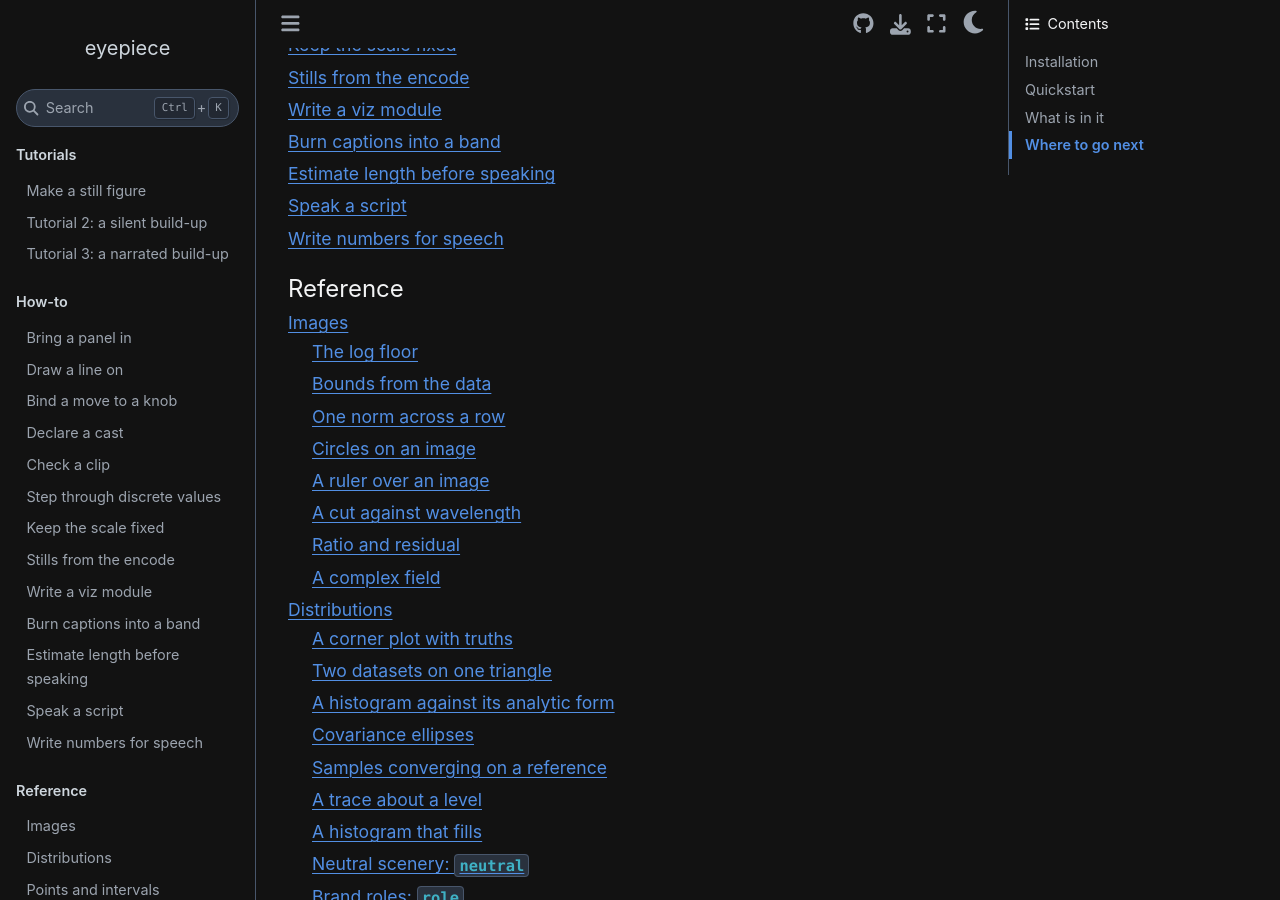
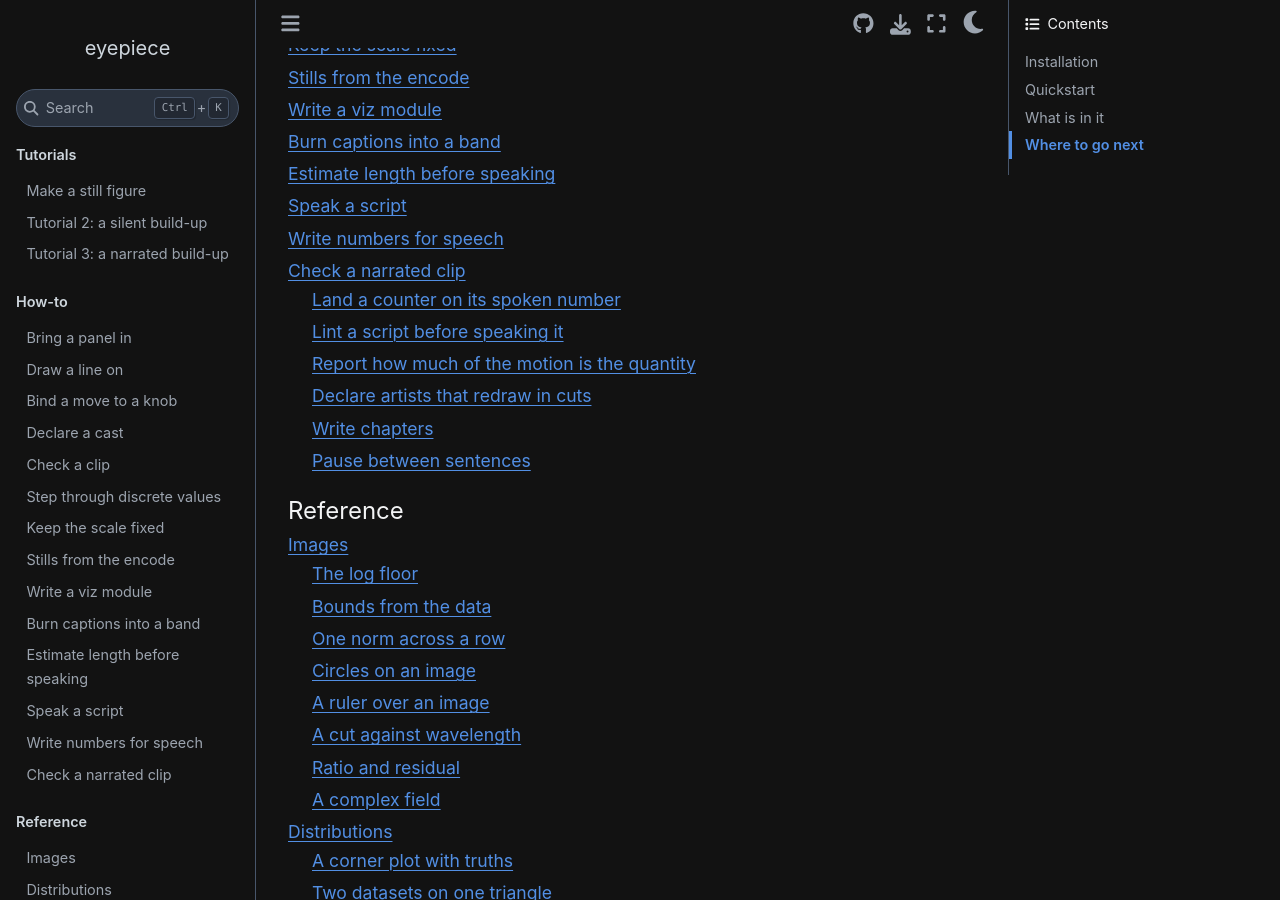
Before and after one commit to CoreySpohn/eyepiece, a Sphinx documentation site: the page built from docs/index.md, in a window 1280 px wide and 900 px high, scrolled down 5738 px. Built offline with Sphinx 7.4.7 and the Sphinx Book theme 1.1.4, drawn with Linux system fonts in a browser that asks for light colours; pages that are not in the unit, such as notebooks, are missing from menus; some of the changed lines change nothing that is shown.

Commit message:
docs: how-to for the narration and motion checks

````diff
--- /dev/null
+++ b/docs/how-to/check-narration-and-motion.md
@@ -0,0 +1,94 @@
+---
+jupytext:
+  text_representation:
+    extension: .md
+    format_name: myst
+    format_version: 0.13
+kernelspec:
+  display_name: Python 3
+  language: python
+  name: python3
+---
+
+# Check a narrated clip
+
+Each check below reports; none changes the clip. The examples are short and
+use the names exported by `eyepiece.narration` (as `nr`) and `eyepiece.testing`.
+
+## Land a counter on its spoken number
+
+`nr.check_number_sync` ties a number word of the narration to the readout that
+shows it. A number lands on or before its word. The values are the readout's
+shown value at each frame, as `(time_s, value)` pairs, and the span may run
+past the end of the line so a late counter is measured.
+
+```python
+faults = nr.check_number_sync(
+    narration,
+    [{"word_key": ("ratio", 3), "span": "count", "values": samples}],
+    plan=plan,
+)
+```
+
+A fault has the code `late-settle` (it names the lag in seconds) or
+`contradicts` (a final value that is not the spoken one, an overshoot, a
+count that backs up, or a readout that leaves the value after reaching it).
+With a plan the settle tolerance is floored at one frame.
+
+## Lint a script before speaking it
+
+`nr.lint_script` returns findings for a line with several sentences, a
+question after a statement, many numbers, or a number with no cue. It
+never changes the script.
+
+```python
+for fault in nr.lint_script(script):
+    print(fault.code, fault.key, fault.message)
+```
+
+To refuse a script with findings, pass `rules=True` to
+`nr.check_script_speech` or to `synthesize`. Both default to off, so a script
+written before the rules still synthesizes.
+
+## Report how much of the motion is the quantity
+
+`check_clip` takes the artists a knob drives and reports `motion_ink`, the
+share of changed pixels (0 to 1) that lie on them, or None when none are
+given. It is a number to read, never a fault.
+
+```python
+report = check_clip(fig, draw, plan, driven=[readout_text, needle])
+print(report.motion_ink)
+```
+
+## Declare artists that redraw in cuts
+
+A group of artists that redraws by design, such as exchangeable draws, is
+declared with `hops=`. Its cuts are excused; a rate above 8 draws per second
+is reported as `hop-rate`.
+
+```python
+motion_faults(fig, at, times, hops=[{"artists": [draws], "rate": 4.0}])
+```
+
+## Write chapters
+
+`nr.write_chapters` writes a WebVTT chapters file with one cue per beat, from
+the beat's start to its end, titled by the line key unless `titles` maps the
+key to a title. An empty title is refused.
+
+```python
+nr.write_chapters(narration, "out/chapters.vtt", titles={"open": "The problem"})
+```
+
+`write_captions(..., chapters=True)` writes the same file beside the captions.
+
+## Pause between sentences
+
+`Line(sentence_gap_s=0.4)` speaks the line a sentence at a time and joins the
+sentences with that much silence, each sentence cached on its own. The default
+(None) speaks the line whole, with the keys and output it always had.
+
+```python
+nr.Line("why", "It is faint. The star is bright.", sentence_gap_s=0.4)
+```
--- a/docs/index.md
+++ b/docs/index.md
@@ -259,6 +259,7 @@ how-to/burn-captions-into-a-band
 how-to/estimate-length-before-speaking
 how-to/speak-a-script
 how-to/write-numbers-for-speech
+how-to/check-narration-and-motion
 ```
 
 ```{toctree}
````
